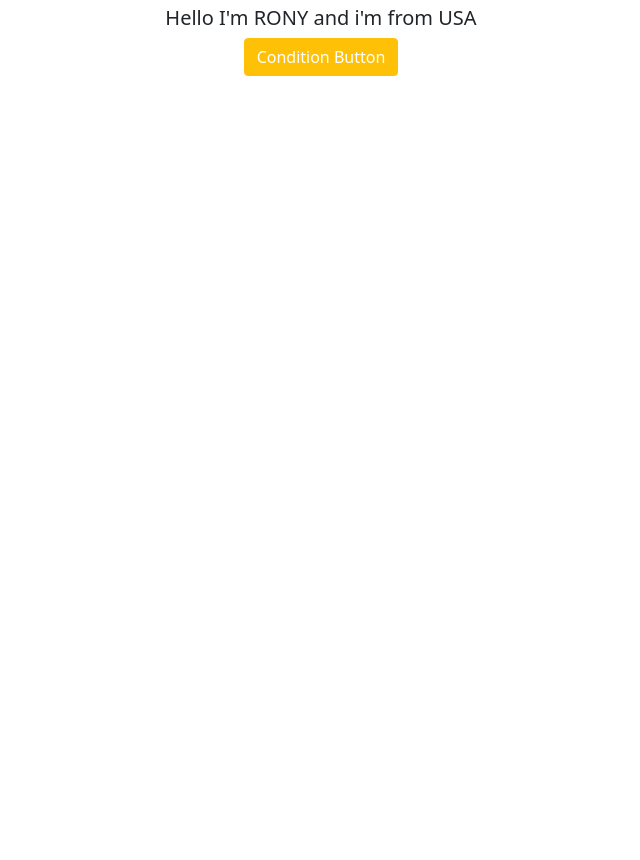
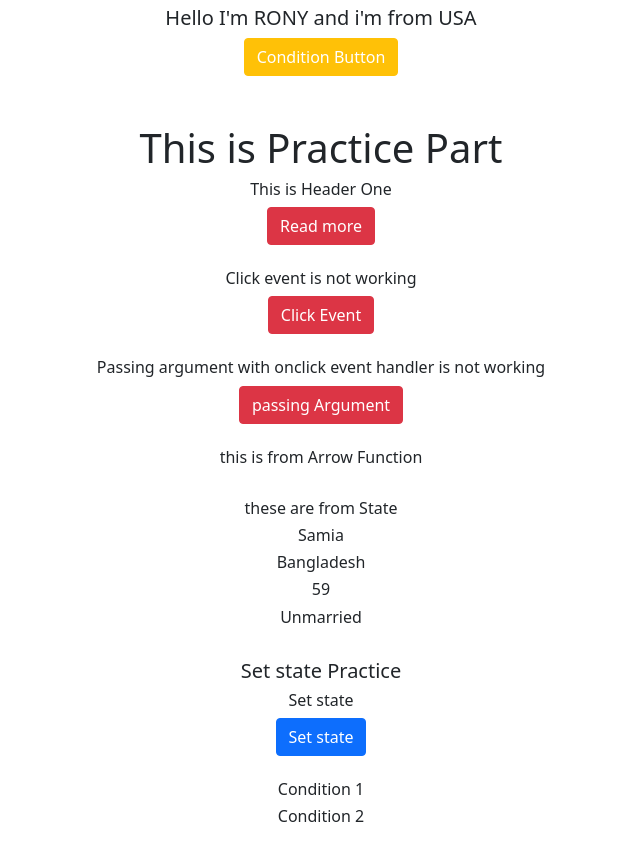
Before and after one commit to mrsamia/react_tuitorial, a React (Create React App) app: page / in a window 1280 px wide. Shown: the part 1525-2385 px from the top of the page, without its empty margins (319-959 px from the left). Before the commit the page ends 1649 px from the top, so only its background shows below. Built offline with nearby package versions, Linux system fonts and the light colour scheme.

Commit message:
SRM | all component practice

```diff
--- a/src/App.js
+++ b/src/App.js
@@ -12,6 +12,15 @@ import Set_state from './components/Set_state';
 import Conditional_return from './components/Conditional_return';
 import Conditional_return_2 from './components/Conditional_return_2';
 import Condition_prac_3 from './components/Condition_prac_3';
+import Header from './component_practice/Header';
+import Buttton from './component_practice/Buttton';
+import Click_event from './component_practice/Click_event';
+import Passing_argu from './component_practice/Passing_argu';
+import Arrrow_function from './component_practice/Arrrow_function';
+import Sttate from './component_practice/Sttate';
+import SET_STATE from './component_practice/SET_STATE';
+import Condittion from './component_practice/Condittion';
+
 
 function App() {
   return (
@@ -52,6 +61,25 @@ function App() {
         <Condition_prac_3 condition={true} />
       </div>
 
+      <div className="mt-5 mb-5">
+      <h1>This is Practice Part</h1>
+      <Header name="One"/>
+      <Buttton name="Read more"/><br></br>
+
+      <h6>Click event is not working</h6>
+      <Click_event/><br></br>
+
+      <h6>Passing argument with onclick event handler is not working</h6>
+      <Passing_argu/><br></br>
+
+
+      <Arrrow_function/><br></br>
+      <Sttate/><br></br>
+      <SET_STATE/><br></br>
+      <Condittion condition={true}/>
+      <Condittion condition={false}/>
+      </div>
+
     </div>
   );
 }
--- /dev/null
+++ b/src/component_practice/Arrrow_function.js
@@ -0,0 +1,10 @@
+import React from 'react';
+
+const Arrow_function = () => {
+    return (
+        <div>
+            <h6>this is from Arrow Function</h6>
+        </div>
+    );
+}
+export default Arrow_function;
--- /dev/null
+++ b/src/component_practice/Buttton.js
@@ -0,0 +1,12 @@
+import React from 'react';
+
+function Buttton(props) {
+
+    return (
+        <div>
+            <button className="btn btn-danger" >{props.name}</button>
+        </div>
+    );
+}
+
+export default Buttton;
--- /dev/null
+++ b/src/component_practice/Click_event.js
@@ -0,0 +1,17 @@
+import React from 'react';
+import Buttton from './Buttton';
+
+function Click_event() {
+
+    function click(){
+        alert("Button is clicked");
+    }
+
+    return (
+        <div>
+             <Buttton onClick={click} name="Click Event"/>  {/*Click event is not working*/}
+        </div>                                              /*import button, then set onClick*/
+    );
+}
+
+export default Click_event;
--- /dev/null
+++ b/src/component_practice/Condittion.js
@@ -0,0 +1,51 @@
+import React from 'react';
+
+function Condition_1() {
+    return (
+        <div>
+            <h6>
+                Condition 1
+            </h6>
+        </div>
+    );
+}
+
+
+function Condition_2() {
+    return (
+        <div>
+            <h6>
+                Condition 2
+            </h6>
+        </div>
+    );
+}
+
+
+
+function Condittion(props) {
+
+    const condition = props.condition
+
+    if (condition == true) {
+        return (
+            <Condition_1 />
+        )
+    }
+    else {
+        return (
+            <Condition_2 />
+        )
+    }
+
+    /*
+
+    return(
+       (condition == true)? <Condition_1 />: <Condition_2 />
+    );
+
+    */
+
+}
+
+export default Condittion;
--- /dev/null
+++ b/src/component_practice/Header.js
@@ -0,0 +1,11 @@
+import React from 'react';
+
+function Header(props) {
+    return (
+        <div>
+            <h6>This is Header {props.name}</h6>
+        </div>
+    );
+}
+
+export default Header;
--- /dev/null
+++ b/src/component_practice/Passing_argu.js
@@ -0,0 +1,17 @@
+import React from 'react';
+import Buttton from './Buttton';
+
+function Passing_argu() {
+
+function pass(a){
+    alert(a);
+}
+
+    return (
+        <div>
+            <Buttton name="passing Argument" onClick={pass.bind(this,"This is Passing Argument")}/>
+        </div>
+    );
+}
+
+export default Passing_argu;
--- /dev/null
+++ b/src/component_practice/SET_STATE.js
@@ -0,0 +1,26 @@
+import React,{Component} from "react";
+
+ class SET_STATE extends Component{
+
+constructor(){
+    super()
+    this.state={
+        name:"Set state"
+    }
+}
+Change(a){
+this.setState({name:a})
+}
+
+     render(){
+         return(
+             <div>
+                 <h5>Set state Practice</h5>
+                 <h6>{this.state.name}</h6>
+                 <button className="btn btn-primary" onClick={this.Change.bind(this,"State")}>Set state</button>
+
+             </div>
+         );
+     }
+ }
+ export default SET_STATE;
--- /dev/null
+++ b/src/component_practice/Sttate.js
@@ -0,0 +1,36 @@
+import React, {Component} from "react";
+
+class Sttate extends Component{
+
+constructor(){
+    super()
+    this.state={
+        title:"these are from State",
+        name:"Samia",
+        country:"Bangladesh",
+        weight:{
+            class6:"56",
+            class7:"57",
+            class8:"58",
+            class9:"59",
+        },
+        status:["Unmarried","Married"]
+    }
+}
+
+
+    render(){
+        return(
+            <div>
+                 <h6>{this.state.title}</h6>
+                <h6>{this.state.name}</h6>
+                <h6>{this.state.country}</h6>
+                <h6>{this.state.weight.class9}</h6>
+                <h6>{this.state.status[0]}</h6>
+
+
+            </div>
+        );
+    }
+}
+export default Sttate;
--- a/src/components/Arrow_function.js
+++ b/src/components/Arrow_function.js
@@ -1,9 +1,9 @@
 
-const Arrow_function = () => {
+const Arrrow_function = () => {
     return (
         <div>
             <button className="btn btn-secondary">Arrow function</button>
         </div>
     );
 }
-export default Arrow_function;
+export default Arrrow_function;
```
